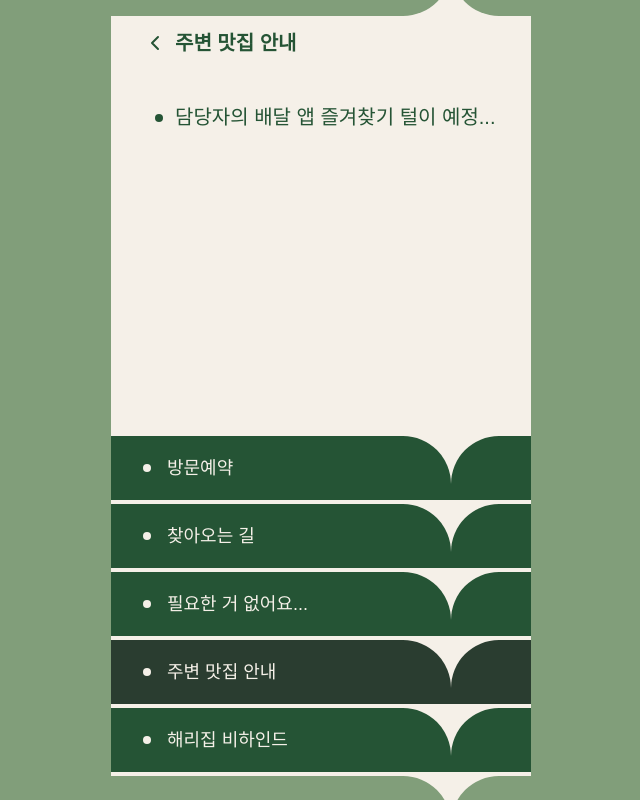
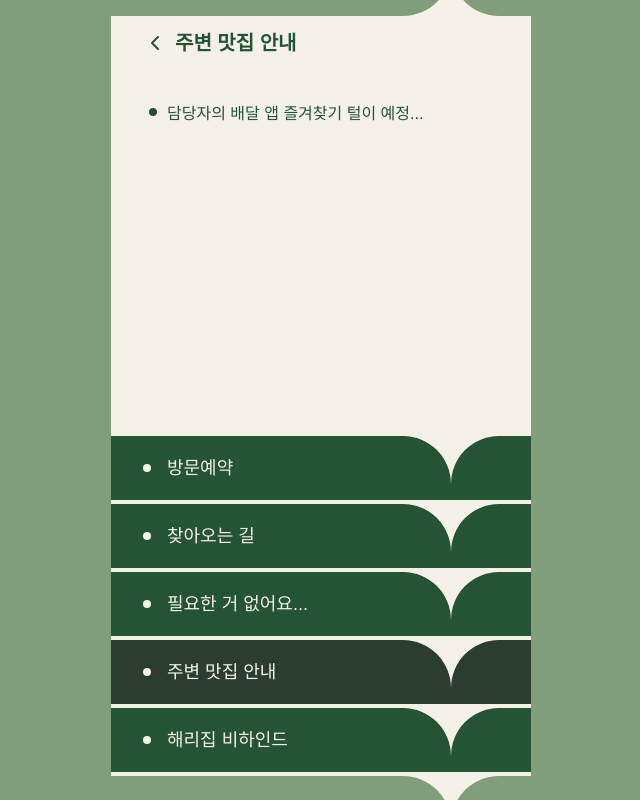
Before and after one commit to hairiprac/house-warming, a Next.js app: page /restaurants in a window 1280 px wide. Shown: the whole page, without its empty margins (319-959 px from the left). Built offline with nearby package versions, Linux system fonts and the light colour scheme; a web font is replaced by a local one.

Commit message:
style: PageBullet dot size 32→20px, text 20→16px, gap 4px (Figma 8-539)

```diff
--- a/src/components/page-bullet.tsx
+++ b/src/components/page-bullet.tsx
@@ -4,11 +4,11 @@ interface PageBulletProps {
 
 export function PageBullet({ children }: PageBulletProps) {
   return (
-    <div className="flex items-start w-full">
-      <div className="relative size-8 shrink-0 overflow-hidden">
+    <div className="flex items-start gap-1 w-full">
+      <div className="relative size-5 shrink-0 overflow-hidden">
         <div className="absolute top-1/2 left-1/2 -translate-x-1/2 -translate-y-1/2 w-2 h-2 rounded-full bg-[#255435]" />
       </div>
-      <div className="flex-1 min-w-0 text-[20px] font-medium text-[#255435] leading-normal">
+      <div className="flex-1 min-w-0 text-[16px] font-medium text-[#255435] leading-normal">
         {children}
       </div>
     </div>
```
